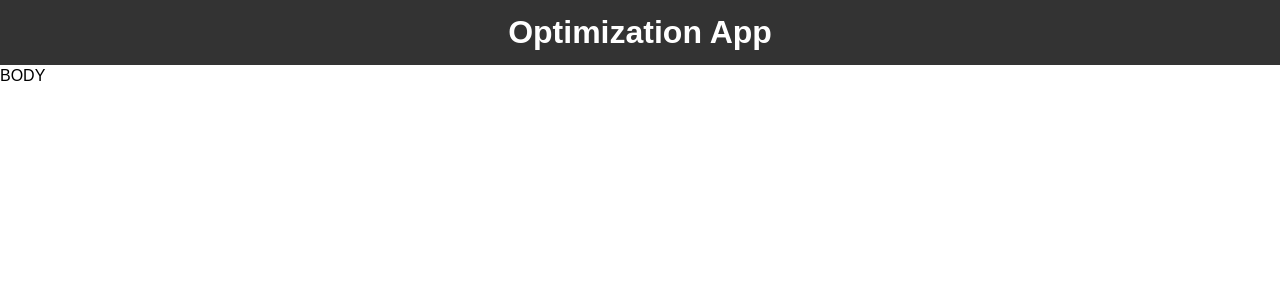
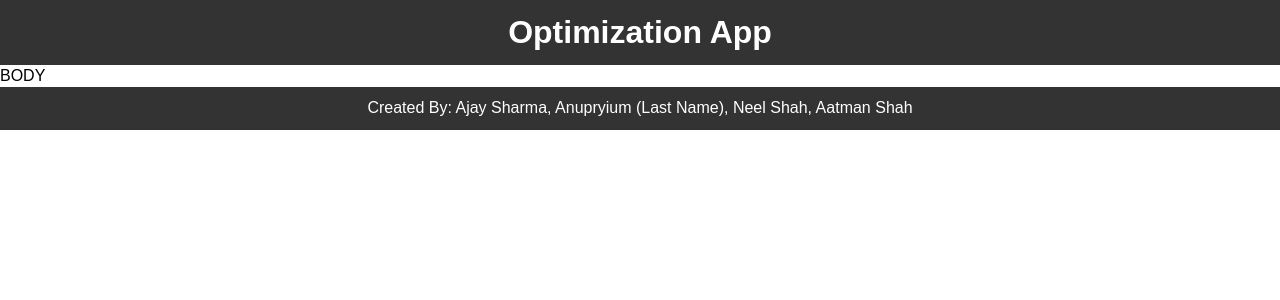
Before and after one commit to ajaysharma2001/MathApp, a React (Create React App) app in the folder calc-app/: page / in a window 1280 px wide. Shown: the top 300 px of the page. Built offline with nearby package versions, Linux system fonts and the light colour scheme.

Commit message:
Added Footer
Someone Figure out what to add inside the footer

```diff
--- a/calc-app/src/App.js
+++ b/calc-app/src/App.js
@@ -1,6 +1,7 @@
 import React, { Component } from 'react';
 import './App.css';
 import Header from './components/layout/Header';
+import Footer from './components/layout/Footer';
 
 
 class App extends Component {
@@ -12,6 +13,7 @@ class App extends Component {
           <p>
             BODY
           </p>
+          <Footer />
       </div>
     );
   }
--- /dev/null
+++ b/calc-app/src/components/layout/Footer.js
@@ -0,0 +1,16 @@
+import React from 'react'
+
+export default function Footer() {
+  return (
+    <footer style ={footerStyle}>
+      <footer>Created By: Ajay Sharma, Anupryium (Last Name), Neel Shah, Aatman Shah</footer>
+    </footer>
+  )
+}
+
+const footerStyle = {
+    background: '#333',
+    color: '#fff',
+    textAlign: 'center',
+    padding: '10px'
+  }
```
